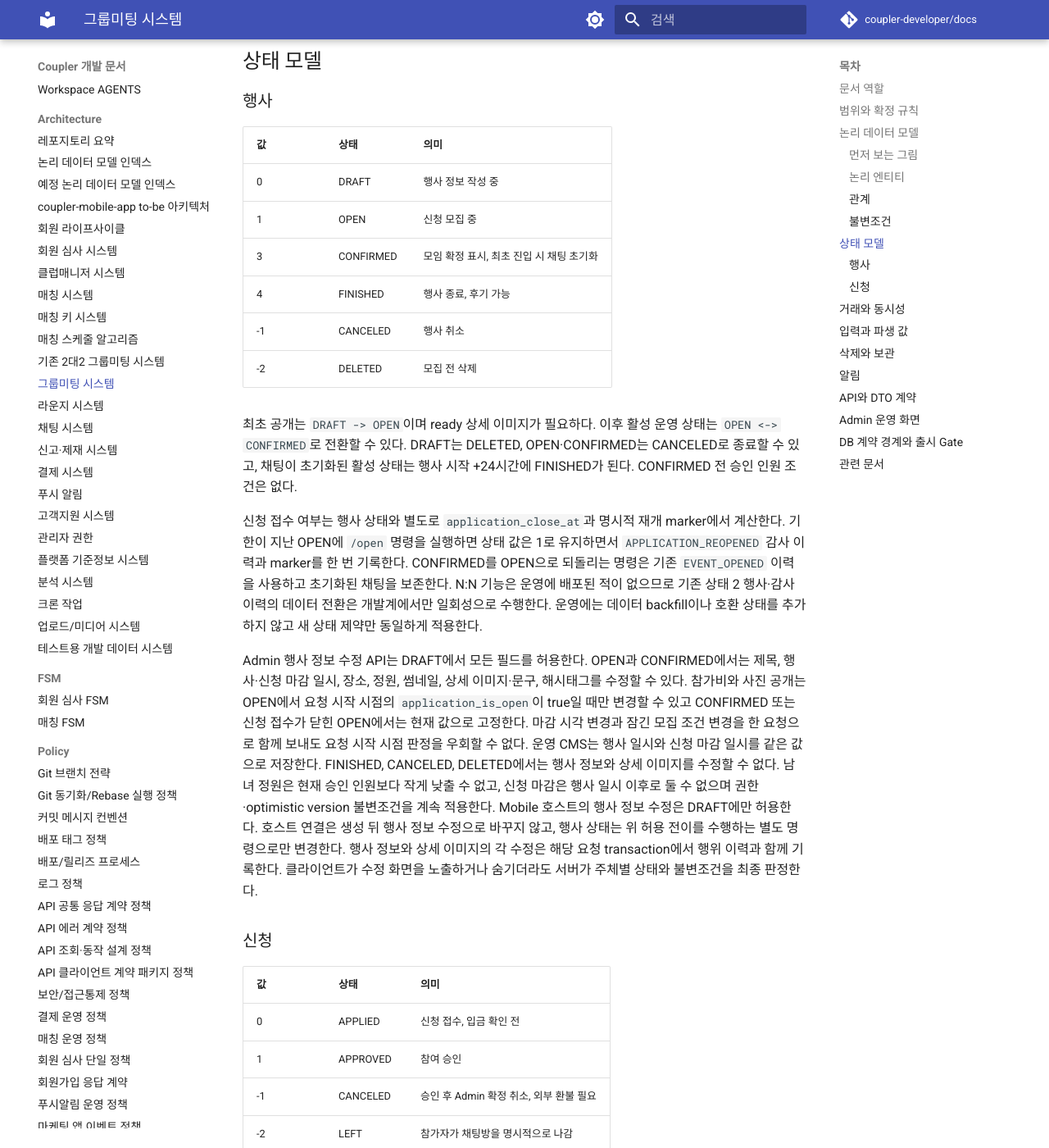
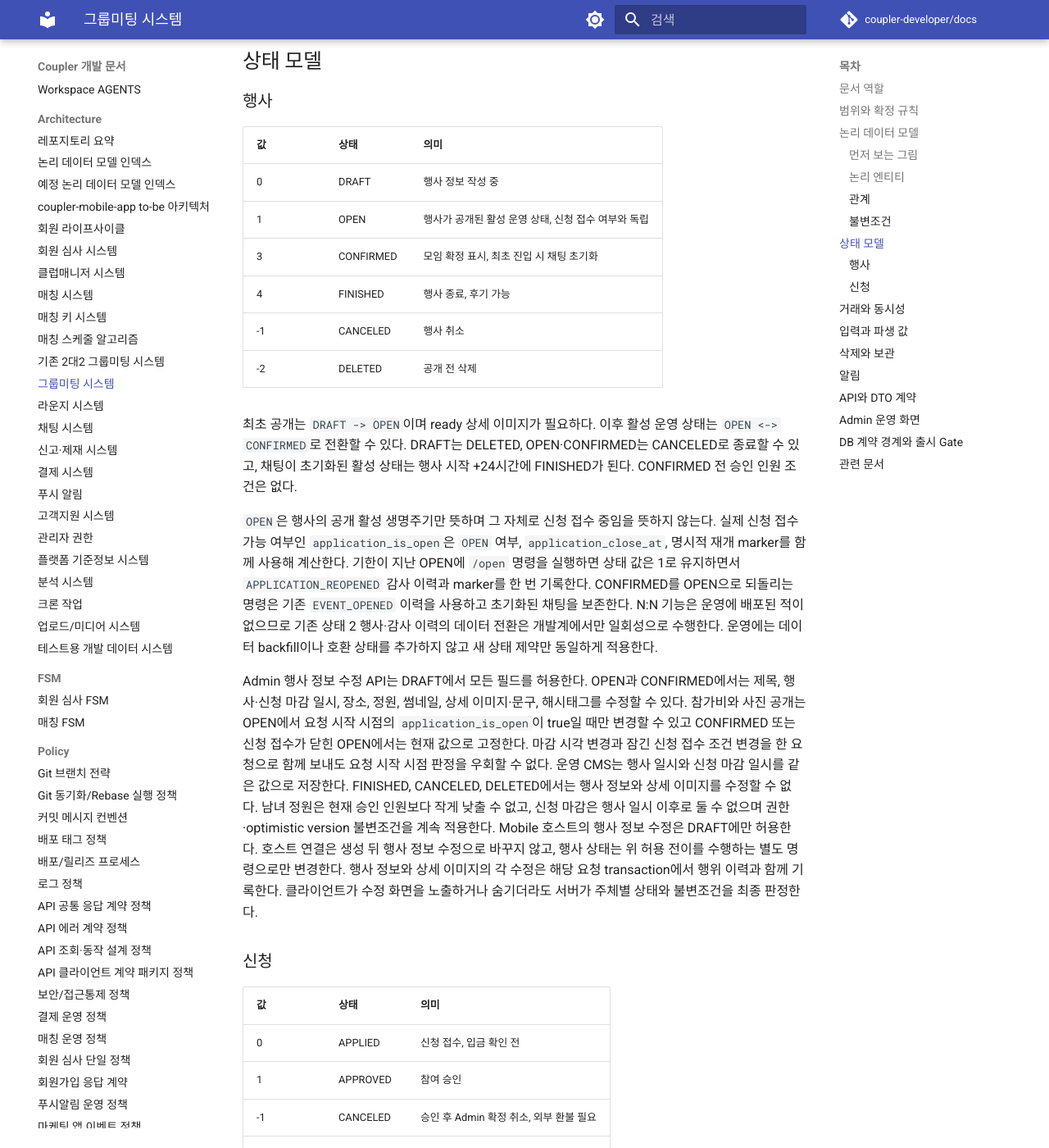
Before and after one commit to coupler-developer/docs, an MkDocs documentation site: the page built from content/architecture/group-meeting-system.md, in a window 1280 px wide and 1400 px high, scrolled down 3616 px. Shown: the whole window at 82% size. Built offline with MkDocs 1.6.1 and Material for MkDocs 9.7.7, drawn with Linux system fonts in a browser that asks for light colours; comment, search, counter and statistics services are not loaded; some of the changed text lies outside the part shown.

Commit message:
docs: 그룹미팅 공개와 신청 접수 책임 분리

```diff
--- a/content/architecture/group-meeting-system.md
+++ b/content/architecture/group-meeting-system.md
@@ -13,7 +13,7 @@
 
 ## 범위와 확정 규칙
 
-1차 범위는 `행사 생성 -> 모집 시작 -> 모집 중·확정 운영 -> 신청·Admin 승인/확정 취소 -> 그룹 채팅 -> 종료 -> 후기`다.
+1차 범위는 `행사 생성 -> 공개 시작 -> 공개 활성·확정 운영 -> 신청·Admin 승인/확정 취소 -> 그룹 채팅 -> 종료 -> 후기`다.
 
 - 구현 계약 범위: API, DB, Admin, Mobile, Docs
 - 출시 Gate: 소비자 PR 병합, 대상 환경 migration ledger·schema·runtime smoke, FCM·scheduler smoke
@@ -27,7 +27,7 @@
   수정할 수 있으며 상태 변경은 두 주체 모두 별도 전이 명령으로만 수행한다.
 - 남녀 정원은 각각 최소 2명이고 합계는 최대 20명이다. 반대 성별 최소값에서 파생되는 성별별 최대는
   18명이며 `10+10`, `18+2`, `7+5`를 허용하고 `11+10`은 거절한다.
-- 모임 확정에는 승인 인원 조건이 없다. 신청 수는 모집 중인 동안 제한하지 않고 Admin 승인 시에만 성별 정원을
+- 모임 확정에는 승인 인원 조건이 없다. 신청 수는 신청 접수가 가능한 동안 제한하지 않고 Admin 승인 시에만 성별 정원을
   검사한다.
 - 신청 자체에는 Key를 차감하지 않는다. 외부 입금 확인은 Admin의 참여 승인으로 표현한다.
 - 현재 그룹미팅 채팅의 공개 프로필 조회는 무료다. 현재 호스트와 승인 참가자는 본인을 포함한 현재 구성원의
@@ -123,7 +123,7 @@ flowchart LR
     | 논리 ID | 표시명 | 생명주기 역할 | 엔티티 형태 | 기록 역할 | 책임 | 최고 데이터 분류 | 생명주기 |
     | --- | --- | --- | --- | --- | --- | --- | --- |
     | `group-meeting.host` | 그룹미팅 호스트 | root | association | state | 클럽매니저 계정과 모바일 호스트 회원의 명시적 연결 | 민감 | 활성 행사가 없을 때 원천 계정 연결 해제 가능, 행사 이력은 보존 |
-    | `group-meeting.event` | 그룹미팅 행사 | root | entity | state | 모집·신청 접수·확정·종료와 공개 행사 정보 | 민감 | 삭제·취소·종료 상태로 보존, 공개 이미지는 정책에 따라 정리 |
+    | `group-meeting.event` | 그룹미팅 행사 | root | entity | state | 공개·신청 접수·확정·종료와 공개 행사 정보 | 민감 | 삭제·취소·종료 상태로 보존, 공개 이미지는 정책에 따라 정리 |
     | `group-meeting.detail-version` | 행사 상세 이미지 버전 | child | entity | snapshot | 긴 상세 이미지 원본과 변환 상태 | 내부 | 현재 버전 유지, 실패·교체 버전 정리 가능 |
     | `group-meeting.detail-slice` | 행사 상세 이미지 조각 | child | entity | snapshot | 상세 이미지 버전의 표시용 조각 | 내부 | 상위 버전 정리 시 파일과 함께 정리 |
     | `group-meeting.application` | 그룹미팅 신청 | child | association | state | 신청·승인·확정 취소·채팅 자격 종료 | 민감 | 행사 종료 뒤 신청 당시 별칭과 상태를 비식별 이력으로 보존 가능 |
@@ -177,27 +177,29 @@ flowchart LR
 | 값 | 상태 | 의미 |
 | --- | --- | --- |
 | 0 | DRAFT | 행사 정보 작성 중 |
-| 1 | OPEN | 신청 모집 중 |
+| 1 | OPEN | 행사가 공개된 활성 운영 상태, 신청 접수 여부와 독립 |
 | 3 | CONFIRMED | 모임 확정 표시, 최초 진입 시 채팅 초기화 |
 | 4 | FINISHED | 행사 종료, 후기 가능 |
 | -1 | CANCELED | 행사 취소 |
-| -2 | DELETED | 모집 전 삭제 |
+| -2 | DELETED | 공개 전 삭제 |
 
 최초 공개는 `DRAFT -> OPEN`이며 ready 상세 이미지가 필요하다. 이후 활성 운영 상태는
 `OPEN <-> CONFIRMED`로 전환할 수 있다. DRAFT는 DELETED, OPEN·CONFIRMED는 CANCELED로 종료할 수 있고,
 채팅이 초기화된 활성 상태는 행사 시작 +24시간에
 FINISHED가 된다. CONFIRMED 전 승인 인원 조건은 없다.
 
-신청 접수 여부는 행사 상태와 별도로 `application_close_at`과 명시적 재개 marker에서 계산한다. 기한이 지난
-OPEN에 `/open` 명령을 실행하면 상태 값은 1로 유지하면서 `APPLICATION_REOPENED` 감사 이력과 marker를 한 번
-기록한다. CONFIRMED를 OPEN으로 되돌리는 명령은 기존 `EVENT_OPENED` 이력을 사용하고 초기화된 채팅을 보존한다.
+`OPEN`은 행사의 공개 활성 생명주기만 뜻하며 그 자체로 신청 접수 중임을 뜻하지 않는다. 실제 신청 접수 가능
+여부인 `application_is_open`은 `OPEN` 여부, `application_close_at`, 명시적 재개 marker를 함께 사용해 계산한다.
+기한이 지난 OPEN에 `/open` 명령을 실행하면 상태 값은 1로 유지하면서 `APPLICATION_REOPENED` 감사 이력과
+marker를 한 번 기록한다. CONFIRMED를 OPEN으로 되돌리는 명령은 기존 `EVENT_OPENED` 이력을 사용하고 초기화된
+채팅을 보존한다.
 N:N 기능은 운영에 배포된 적이 없으므로 기존 상태 2 행사·감사 이력의 데이터 전환은 개발계에서만 일회성으로
 수행한다. 운영에는 데이터 backfill이나 호환 상태를 추가하지 않고 새 상태 제약만 동일하게 적용한다.
 
 Admin 행사 정보 수정 API는 DRAFT에서 모든 필드를 허용한다. OPEN과 CONFIRMED에서는 제목, 행사·신청 마감
 일시, 장소, 정원, 썸네일, 상세 이미지·문구, 해시태그를 수정할 수 있다. 참가비와 사진 공개는 OPEN에서 요청
 시작 시점의 `application_is_open`이 true일 때만 변경할 수 있고 CONFIRMED 또는 신청 접수가 닫힌 OPEN에서는
-현재 값으로 고정한다. 마감 시각 변경과 잠긴 모집 조건 변경을 한 요청으로 함께 보내도 요청 시작 시점 판정을
+현재 값으로 고정한다. 마감 시각 변경과 잠긴 신청 접수 조건 변경을 한 요청으로 함께 보내도 요청 시작 시점 판정을
 우회할 수 없다. 운영 CMS는 행사 일시와 신청 마감 일시를 같은 값으로 저장한다. FINISHED, CANCELED,
 DELETED에서는 행사 정보와 상세 이미지를 수정할 수 없다. 남녀 정원은 현재 승인 인원보다 작게 낮출 수 없고,
 신청 마감은 행사 일시 이후로 둘 수 없으며 권한·optimistic version
```
Also changed, not shown: content/architecture/chat-system.md (+1 -1 lines), content/architecture/development-test-data-system.md (+1 -1 lines), content/policy/security-access-control-policy.md (+1 -1 lines), 1 other file.
